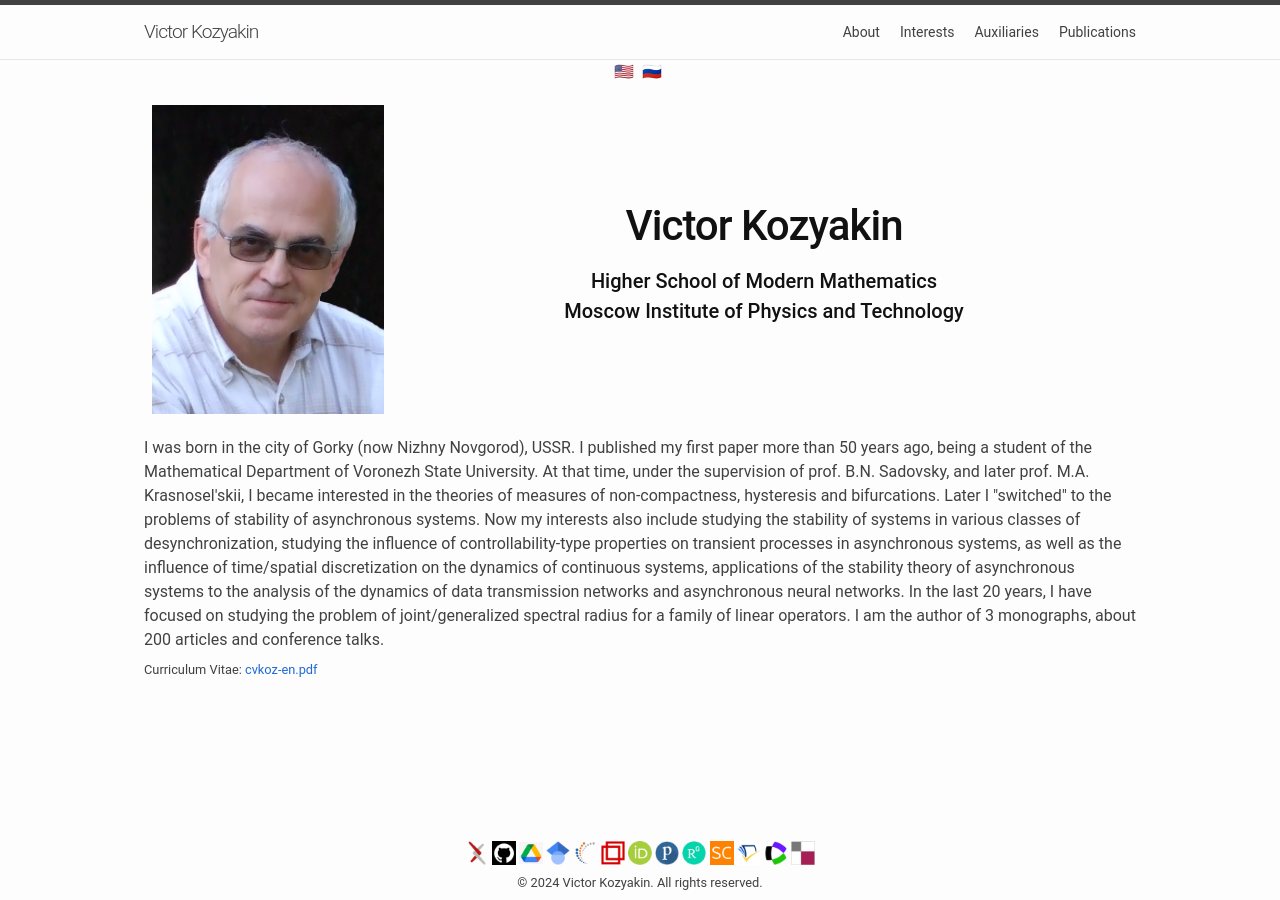
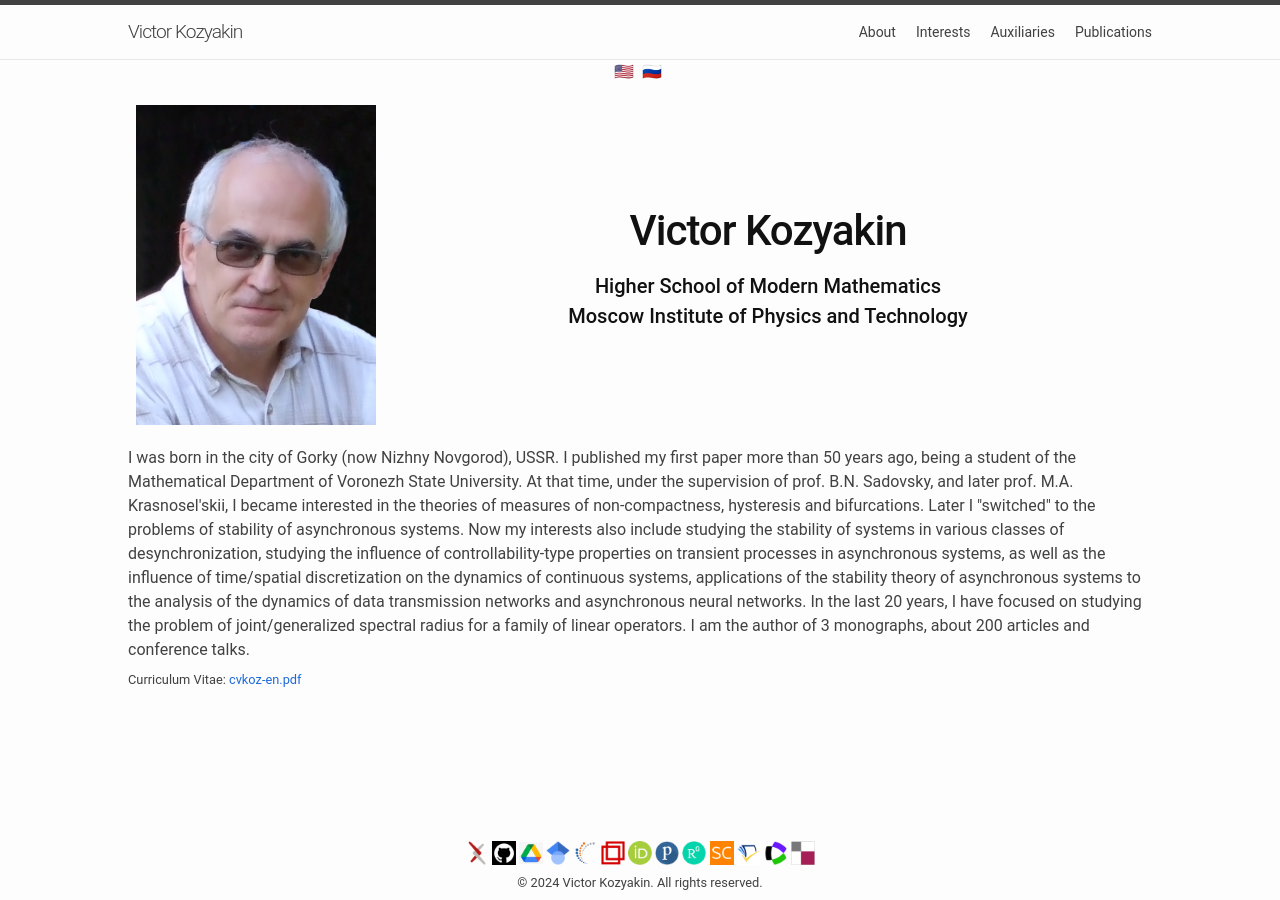
Before and after one commit to kozyakin/kozyakin.github.io, a Jekyll site: the page built from index.html, in a window 1280 px wide. Built offline with Jekyll 4.4.1, drawn with Linux system fonts in a browser that asks for light colours; emoji names are drawn with the system emoji font.

Commit message:
Update _base.scss

```diff
--- a/_sass/minima/_base.scss
+++ b/_sass/minima/_base.scss
@@ -215,17 +215,14 @@ code.highlighter-rouge {
  * Wrapper
  */
 .wrapper {
-  max-width: calc(#{$content-width} - (#{$spacing-unit}));
-  margin-right: auto;
-  margin-left: auto;
-  padding-right: $spacing-unit * .5;
-  padding-left: $spacing-unit * .5;
+  max-width: $content-width;
+  margin: 0 auto;
+  padding: 0 $spacing-unit;
   @extend %clearfix;
 
-  @media screen and (min-width: $on-large) {
-    max-width: calc(#{$content-width} - (#{$spacing-unit} * 2));
-    padding-right: $spacing-unit;
-    padding-left: $spacing-unit;
+  @media screen and (max-width: $on-medium) {
+    padding-right: $spacing-unit * 0.6;
+    padding-left: $spacing-unit * 0.6;
   }
 }
 
```
